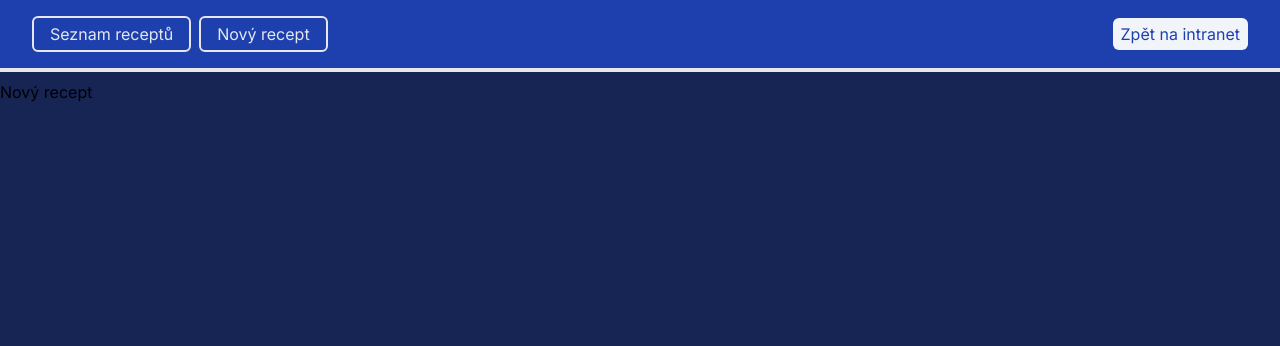
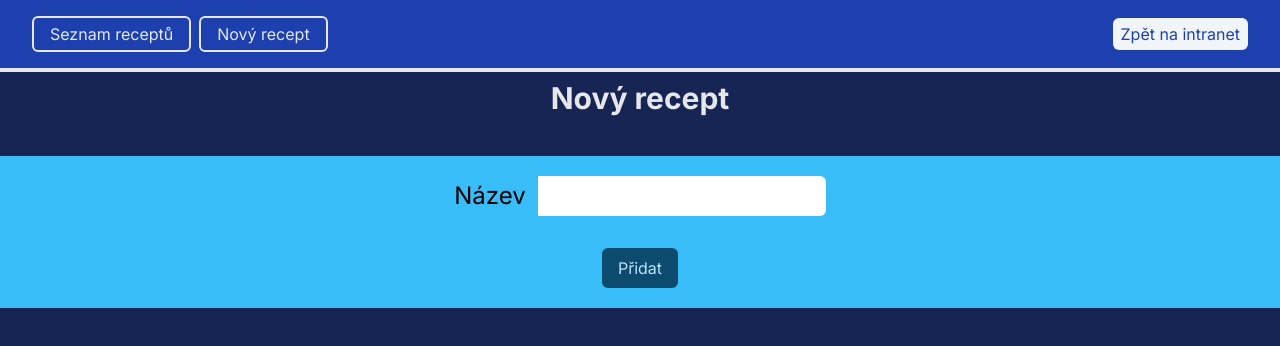
Before and after one commit to zelwake/intranet, a Next.js app in the folder kucharka/: page /novy in a window 1280 px wide. Shown: the top 346 px of the page. Built offline with nearby package versions, Linux system fonts and the light colour scheme.

Commit message:
server akce, nastylovaný input, tlačítko na submit

```diff
--- a/kucharka/src/app/novy/page.tsx
+++ b/kucharka/src/app/novy/page.tsx
@@ -1,3 +1,24 @@
+import { createRecipe } from "@/utils/database/createRecipe";
+import { Metadata } from "next";
+import Header from "../ui/Sections/Header";
+import SubmitButton from "./ui/SubmitButton";
+import TextInput from "./ui/TextInput";
+
+export const metadata: Metadata = {
+  title: "Nový recept",
+};
+
 export default function Novy() {
-  return <p>Nový recept</p>;
+  return (
+    <>
+      <Header text="Nový recept" />
+      <form
+        action={createRecipe}
+        className="bg-sky-400 py-5 px-10 mt-10 flex flex-col justify-center items-center gap-8"
+      >
+        <TextInput name="title" text="Název" />
+        <SubmitButton />
+      </form>
+    </>
+  );
 }
--- /dev/null
+++ b/kucharka/src/app/novy/ui/SubmitButton.tsx
@@ -0,0 +1,17 @@
+"use client";
+
+import { useFormStatus } from "react-dom";
+
+export default function SubmitButton() {
+  const { pending } = useFormStatus();
+
+  return (
+    <button
+      type="submit"
+      disabled={pending}
+      className="rounded-md bg-sky-900 text-sky-200 py-2 px-4"
+    >
+      Přidat
+    </button>
+  );
+}
--- /dev/null
+++ b/kucharka/src/app/novy/ui/TextInput.tsx
@@ -0,0 +1,17 @@
+export type TextInputProps = {
+  text: string;
+  name: string;
+};
+
+export default function TextInput({ text, name }: TextInputProps) {
+  return (
+    <label className="flex items-center justify-start gap-3">
+      <p className="text-2xl">{text}</p>
+
+      <input
+        name={name}
+        className="min-w-72 py-2 px-4 outline-none rounded-e-md"
+      />
+    </label>
+  );
+}
--- a/kucharka/src/app/page.tsx
+++ b/kucharka/src/app/page.tsx
@@ -1,14 +1,11 @@
 import { getRecipeData } from "@/utils/database/getRecipeData";
+import Header from "./ui/Sections/Header";
 
 export default async function Home() {
   const data = await getRecipeData();
   return (
     <>
-      <header>
-        <h1 className="font-bold text-gray-200 text-3xl text-center">
-          Seznam receptů
-        </h1>
-      </header>
+      <Header text="Seznam receptů" />
       {data.map((e) => (
         <p key={e.id}>{e.title}</p>
       ))}
--- /dev/null
+++ b/kucharka/src/app/ui/Sections/Header.tsx
@@ -0,0 +1,13 @@
+export type HeaderProps = {
+  text: string;
+};
+
+export default function Header({ text }: HeaderProps) {
+  return (
+    <>
+      <header>
+        <h1 className="font-bold text-gray-200 text-3xl text-center">{text}</h1>
+      </header>
+    </>
+  );
+}
--- /dev/null
+++ b/kucharka/src/utils/database/createRecipe.ts
@@ -0,0 +1,6 @@
+"use server";
+
+export async function createRecipe(formData: FormData) {
+  const rawFormData = {};
+  console.log(formData);
+}
```
